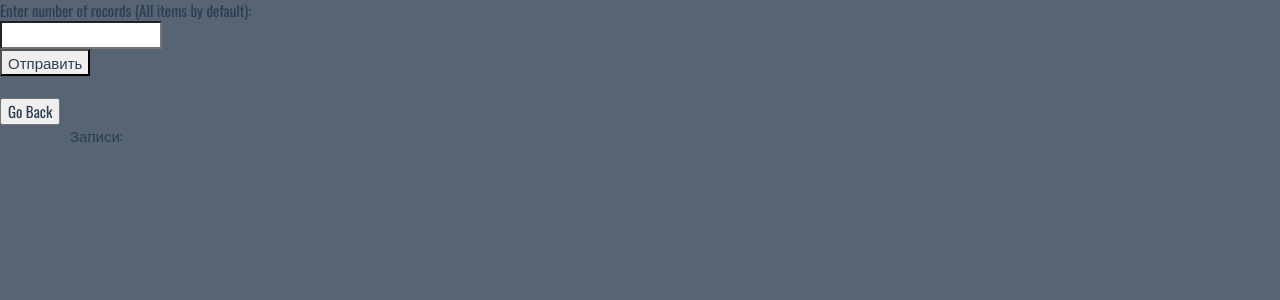
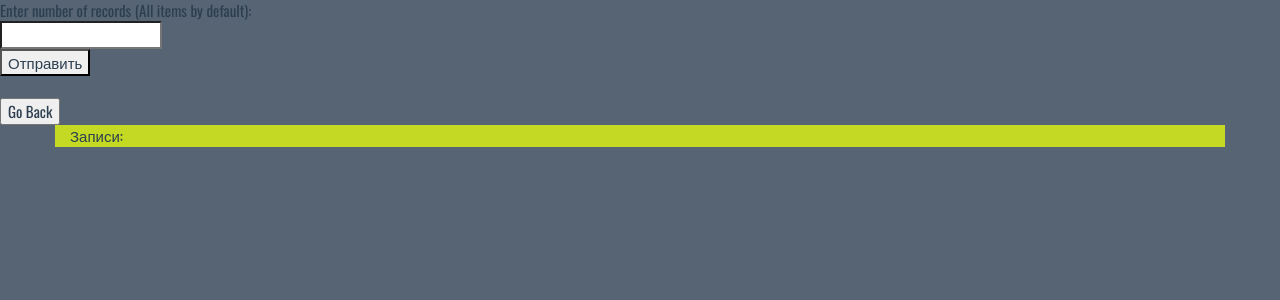
Before and after one commit to abelovn/github_epam_diploma_task, a Python web app: template application/templates/displayall.html in a window 1280 px wide. Shown: the top 300 px of the page. Run offline with Jinja, Linux system fonts and the light colour scheme; the template is opened without the code that fills it, so the values that code supplies are empty; some libraries are stand-ins or nearby versions.

Commit message:
fix styles

```diff
--- a/application/static/css/styles.css
+++ b/application/static/css/styles.css
@@ -1,6 +1,11 @@
 body {
 	background: rgba(44, 62, 80, .8);
 	font-family: 'Oswald', 'Futura', sans-serif;
+}
+
+.align-content{
+    justify-content: space-between;
+    background-color: rgba(223, 247, 15, 0.8);
 }
 #wrapper {
 	margin-top: 10% !important;
```
